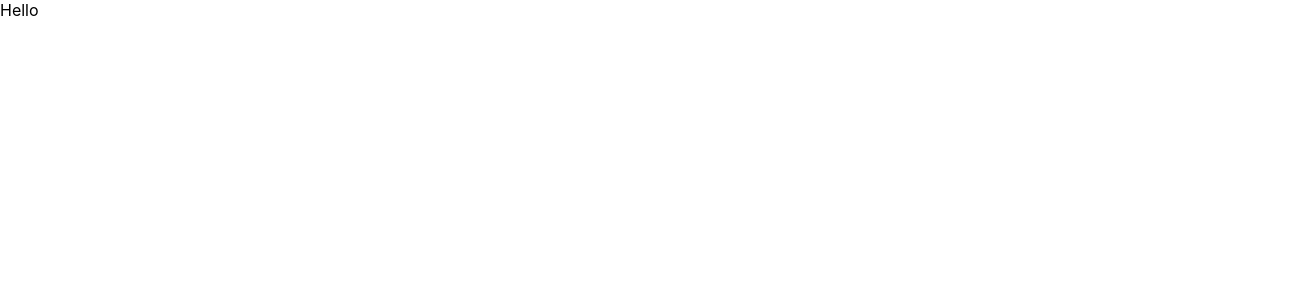
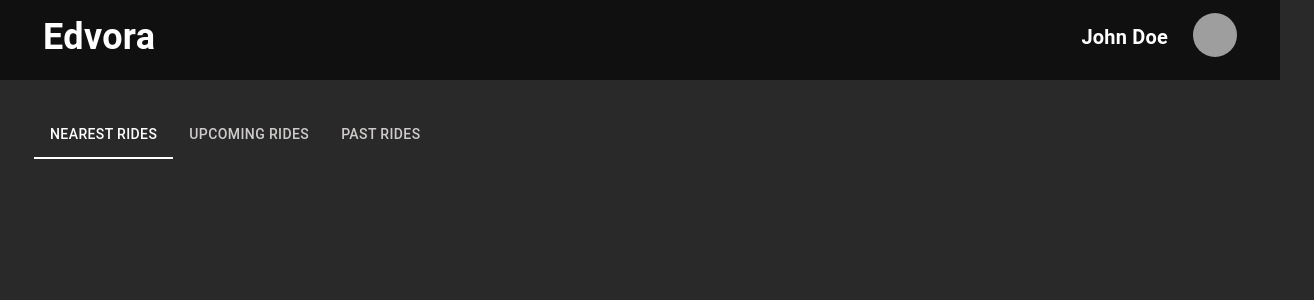
Before and after one commit to Omzlaw/edvora-rider, a Next.js app: page /home in a window 1280 px wide. Shown: the top 300 px of the page, 1314 px wide, since content can reach past the window. Built offline with nearby package versions, Linux system fonts and the light colour scheme; grey boxes are pictures that could not be loaded.

Commit message:
header and tab design

```diff
--- a/next.config.js
+++ b/next.config.js
@@ -10,6 +10,9 @@ const nextConfig = {
       },
     ]
   },
+  images: {
+    domains: ['picsum.photos'],
+  },
 }
 
 module.exports = nextConfig
--- /dev/null
+++ b/src/components/header-user-details/headerUserDetails.component.jsx
@@ -0,0 +1,25 @@
+import Box from "@mui/material/Box";
+import Grid from "@mui/material/Grid";
+import Typography from "@mui/material/Typography";
+import { useStyles } from "./useStyles";
+import Image from "next/image";
+
+const HeaderUserDetails = ({ user }) => {
+  const { name, url } = user;
+  return (
+    <Box>
+      <Grid container direction="row" alignItems="center">
+        <Grid item>
+          <Typography sx={useStyles.username}>{name}</Typography>
+        </Grid>
+        <Grid item>
+          <Box sx={useStyles.avatar}>
+            <Image src={url} alt="User image" width={44} height={44} style={useStyles.avatar} />
+          </Box>
+        </Grid>
+      </Grid>
+    </Box>
+  );
+};
+
+export default HeaderUserDetails;
--- /dev/null
+++ b/src/components/header-user-details/useStyles.js
@@ -0,0 +1,12 @@
+
+
+export const useStyles = {
+    username: {
+        fontWeight: 'bold',
+        fontSize: '20px',
+        marginRight: '25px',
+    },
+    avatar: {
+        borderRadius: '50%',
+    }
+}
--- /dev/null
+++ b/src/components/header/header.component.jsx
@@ -0,0 +1,25 @@
+import Box from '@mui/material/Box';
+import Grid from '@mui/material/Grid';
+import Typography from "@mui/material/Typography";
+import { useStyles } from './useStyles';
+
+import HeaderUserDetails from '../header-user-details/headerUserDetails.component';
+
+const Header = () => {
+    const user = {
+        station_code: 69,
+        name: 'John Doe',
+        url: 'https://picsum.photos/200'
+    };
+
+    return (
+        <Box sx={useStyles.root}>
+            <Grid container direction="row" justifyContent="space-between" alignItems="center">
+                <Grid item><Typography sx={useStyles.logo}>Edvora</Typography></Grid>
+                <Grid item><HeaderUserDetails user={user}  /></Grid>
+            </Grid>
+        </Box>
+    )
+}
+
+export default Header;
--- /dev/null
+++ b/src/components/header/useStyles.js
@@ -0,0 +1,15 @@
+
+
+export const useStyles = {
+    root: {
+        backgroundColor: '#101010',
+        height: '80px',
+        width: '100%',
+        color: '#fff',
+        padding: '10px 43px 0 43px',
+    },
+    logo: {
+        fontWeight: 'bold',
+        fontSize: '36px',
+    },
+}
--- /dev/null
+++ b/src/components/ride-status-tabs/rideStatusTabs.component.jsx
@@ -0,0 +1,40 @@
+import { React, useState } from "react";
+import Tabs from "@mui/material/Tabs";
+import Tab from "@mui/material/Tab";
+import Box from "@mui/material/Box";
+
+import { useStyles } from "./useStyles";
+
+const RideStatusTabs = () => {
+  const tabLabel = ({ text }) => {
+    return <span></span>;
+  };
+  const [value, setValue] = useState("one");
+
+  const handleChange = (event, newValue) => {
+    setValue(newValue);
+  };
+
+  return (
+    <Box sx={useStyles.root}>
+      <Tabs
+        value={value}
+        onChange={handleChange}
+        TabIndicatorProps={{
+          sx: {
+            backgroundColor: "#fff",
+            color: "#fff",
+          },
+        }}
+        aria-label="ride status tabs"
+        sx={useStyles.tabs}
+      >
+        <Tab value="one" label="Nearest rides" />
+        <Tab value="two" label="Upcoming rides" />
+        <Tab value="three" label="Past rides" />
+      </Tabs>
+    </Box>
+  );
+};
+
+export default RideStatusTabs;
--- /dev/null
+++ b/src/components/ride-status-tabs/useStyles.js
@@ -0,0 +1,15 @@
+export const useStyles = {
+    root: {
+        width: "100%",
+        margin: "31px 0 30px 34px",
+    },
+    tabs: {
+
+        '& .MuiTab-root': {
+            color: '#d0cbcb',
+        },
+        '& .Mui-selected': {
+            color: '#ffffff !important',
+        },
+    }
+}
--- a/src/pages/home/index.jsx
+++ b/src/pages/home/index.jsx
@@ -1,6 +1,14 @@
+import Box from '@mui/material/Box';
+import { useStyles } from './useStyles';
+import Header from '../../components/header/header.component';
+import RideStatusTabs from '../../components/ride-status-tabs/RideStatusTabs.component';
+
 
 export default function Home() {
   return (
-    <div>Hello</div>
+    <Box>
+      <Header />
+      <RideStatusTabs />
+    </Box>
   )
 }
--- a/src/styles/globals.css
+++ b/src/styles/globals.css
@@ -1,9 +1,10 @@
 html,
 body {
   padding: 0;
-  margin: 0;
+  margin: 0px;
   font-family: -apple-system, BlinkMacSystemFont, Segoe UI, Roboto, Oxygen,
     Ubuntu, Cantarell, Fira Sans, Droid Sans, Helvetica Neue, sans-serif;
+  background: #292929;
 }
 
 a {
```
Also changed, not shown: src/pages/home/useStyles.css (deleted), src/pages/home/useStyles.js (added).
